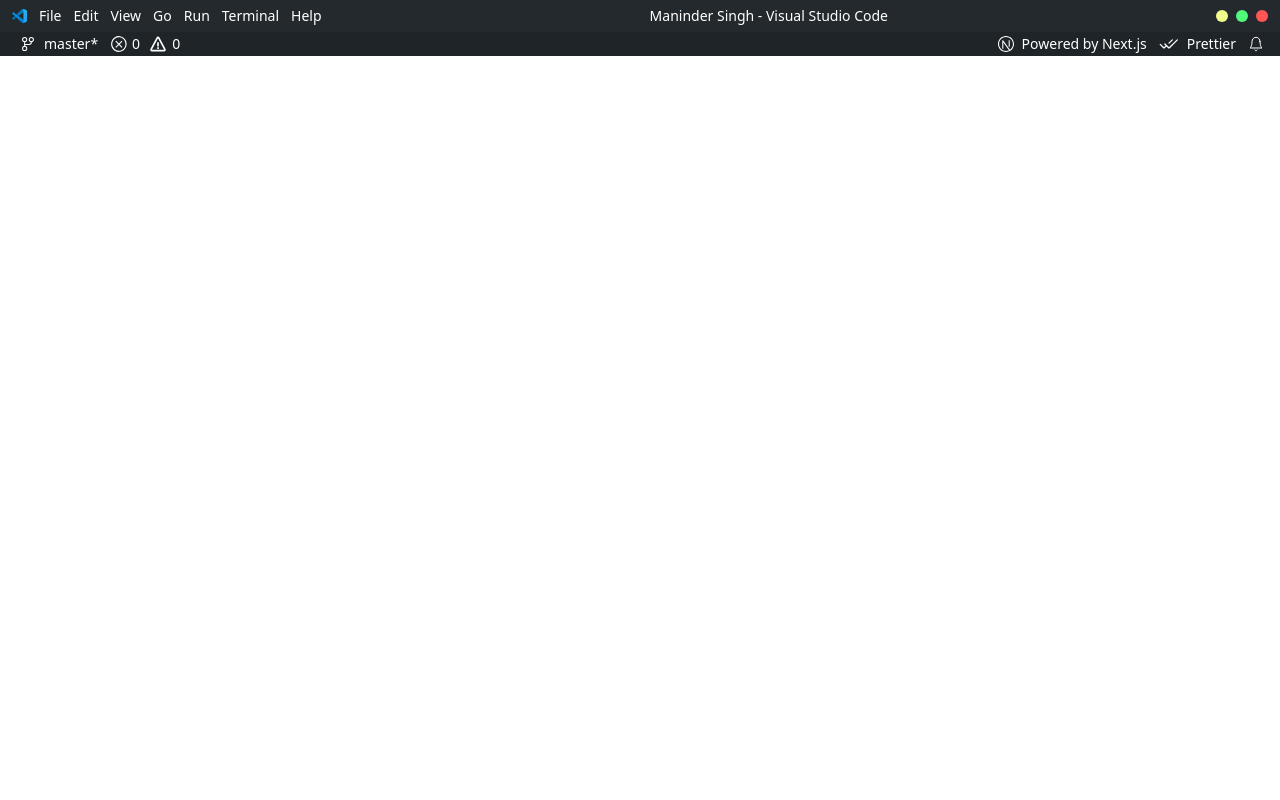
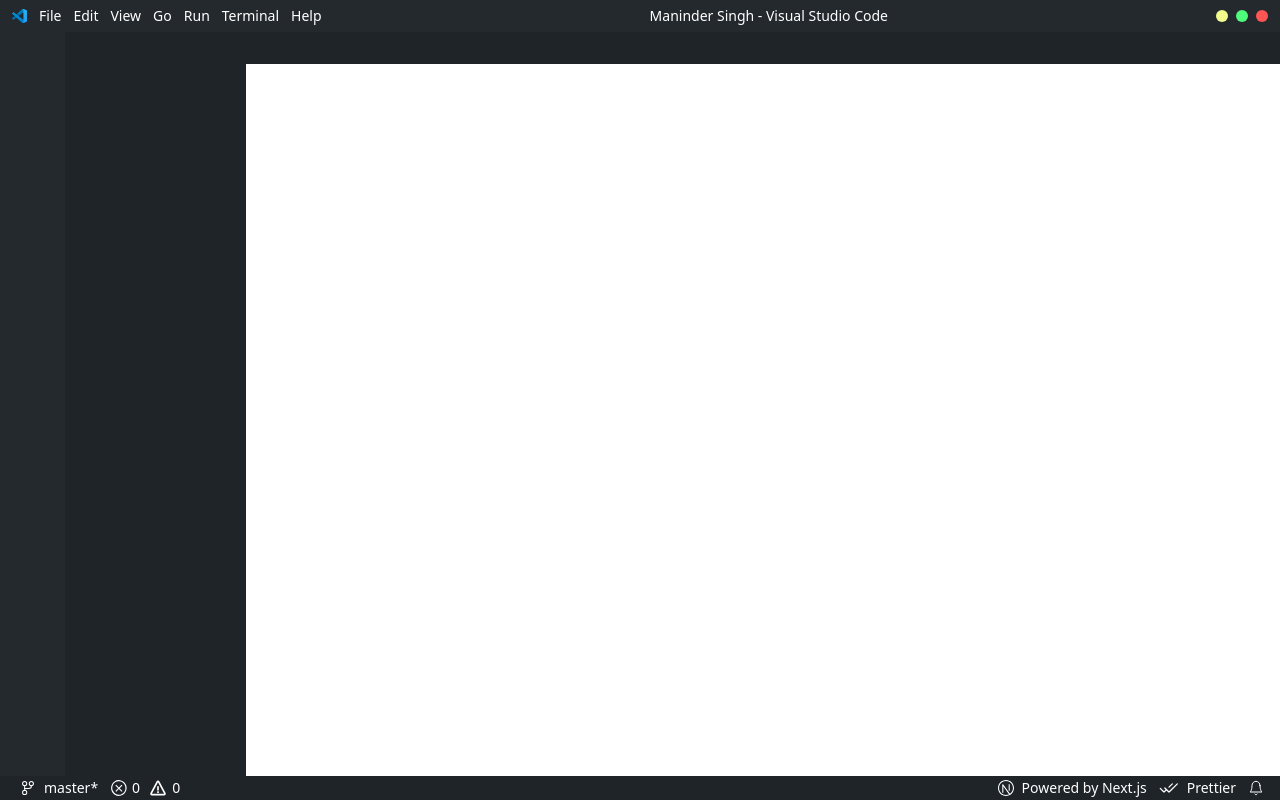
Before and after one commit to braeniac/vscode-website, a Next.js app: page / in a window 1280 px wide. Built offline with nearby package versions, Linux system fonts and the light colour scheme.

Commit message:
basic layout complete

```diff
--- /dev/null
+++ b/components/Explorer.js
@@ -0,0 +1,14 @@
+import React, { useState } from 'react'
+import Image from 'next/image';
+
+function Explorer() {
+
+  return (
+    <div className='bg-[#1f2428] w-56 text-white'>
+
+
+    </div>
+  )
+}
+
+export default Explorer
--- a/components/Layout.js
+++ b/components/Layout.js
@@ -2,19 +2,26 @@ import React from 'react';
 
 import Topbar from './Topbar';
 import Bottombar from './Bottombar';
+import Sidebar from './Sidebar';
+import Explorer from './Explorer';
+import Taskbar from './Taskbar';
 
 
 function Layout({ children }) {
   return (
     <>
-
     <Topbar />
-    { children }
+    <div className='flex h-[calc(100vh-56px)]'>
+      <Sidebar />
+      <Explorer />
+      <div className='w-full'>
+        <Taskbar />
+        <main>
+          { children }
+        </main>
+      </div>
+    </div>
     <Bottombar />
-
-
-
-
     </>
   )
 }
--- /dev/null
+++ b/components/Sidebar.js
@@ -0,0 +1,15 @@
+import React, { useState } from 'react';
+import Link from 'next/link';
+import Image from 'next/image';
+
+
+function Sidebar() {
+  return (
+    <div className=' bg-[#24292e] w-20'>
+
+    </div>
+
+  )
+}
+
+export default Sidebar
--- /dev/null
+++ b/components/Taskbar.js
@@ -0,0 +1,11 @@
+import React from 'react'
+
+function Taskbar() {
+  return (
+    <div className='bg-[#1f2428] h-8'>
+
+    </div>
+  )
+}
+
+export default Taskbar
--- a/pages/_app.js
+++ b/pages/_app.js
@@ -4,7 +4,6 @@ import Layout from '../components/Layout';
 function MyApp({ Component, pageProps }) {
   return (
     <Layout>
-
       <Component {...pageProps} />
     </Layout>
   )
```
Also changed, not shown: 1 other file (tests, documents, lock files or other folders).
